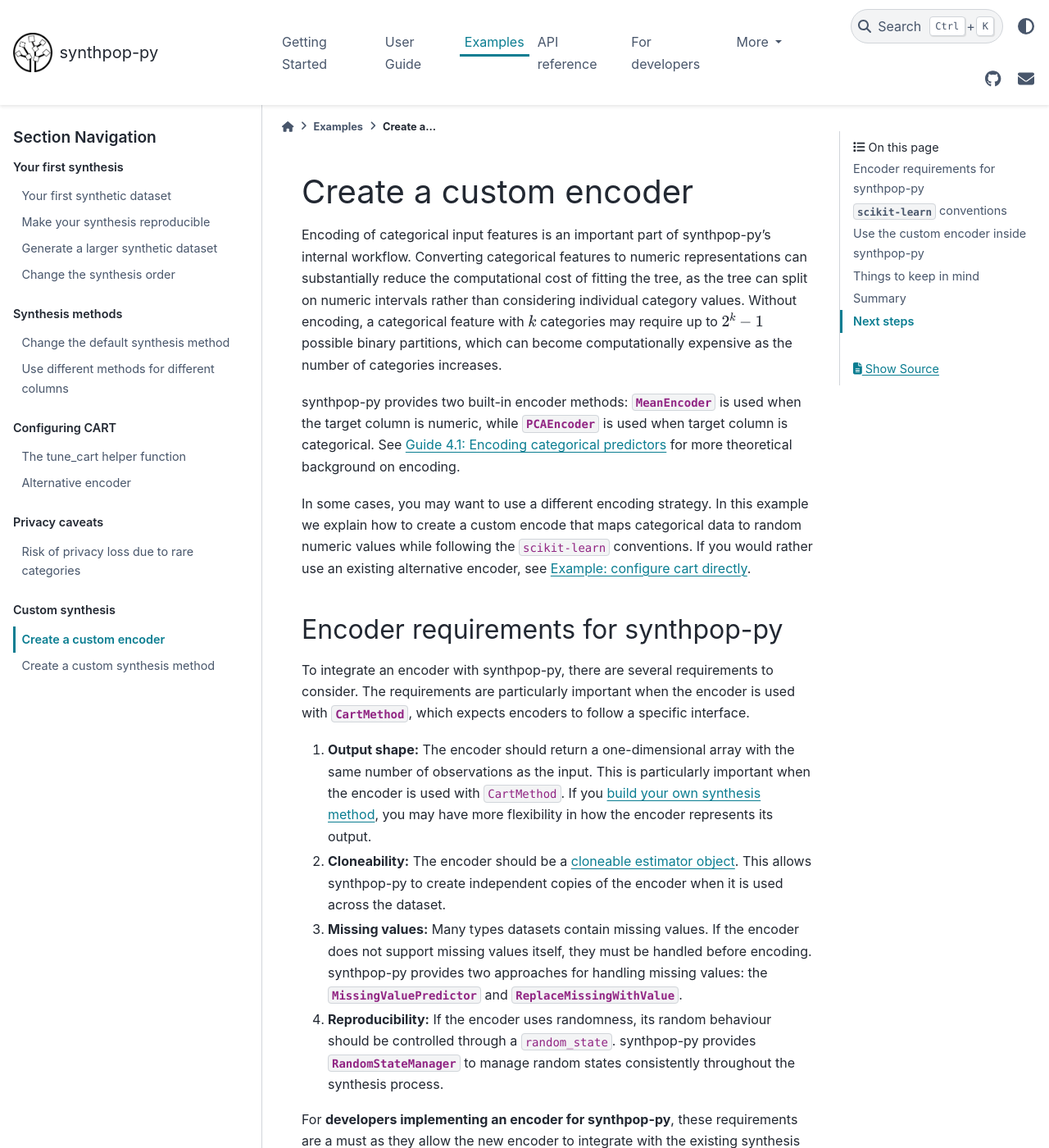
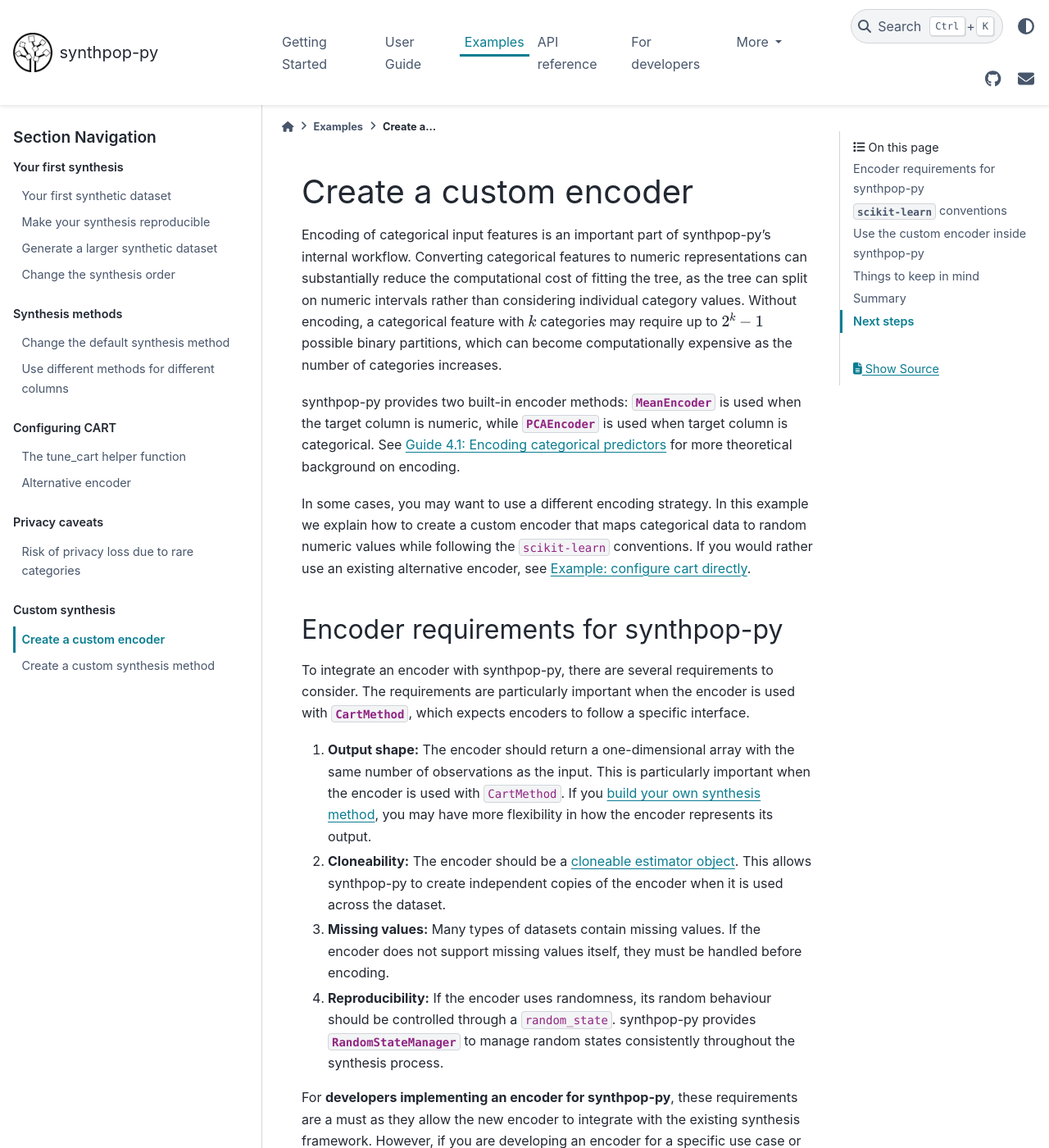
Before and after one commit to duonl/synthpop-py, a Sphinx documentation site: the page built from docs/source/examples/custom_encoder.md, in a window 1280 px wide and 1400 px high. Shown: the whole window at 82% size. Built offline with Sphinx 7.4.7 and the PyData theme 0.15.4, drawn with Linux system fonts in a browser that asks for light colours; some of the changed text lies outside the part shown.

Commit message:
Apply suggestions from code review
Co-authored-by: KoomenErina <erina.koomen@duo.nl>

````diff
--- a/docs/source/examples/custom_encoder.md
+++ b/docs/source/examples/custom_encoder.md
@@ -4,13 +4,13 @@ Encoding of categorical input features is an important part of synthpop-py's int
 
 synthpop-py provides two built-in encoder methods: {class}`~synthpop.data_processing.encoders.MeanEncoder` is used when the target column is numeric, while {class}`~synthpop.data_processing.encoders.PCAEncoder` is used when target column is categorical. See {ref}`Guide 4.1: Encoding categorical predictors <41-encoding-categorical-predictors>` for more theoretical background on encoding.
 
-In some cases, you may want to use a different encoding strategy. In this example we explain how to create a custom encode that maps categorical data to random numeric values while following the `scikit-learn` conventions. If you would rather use an existing alternative encoder, see [Example: configure cart directly](configure_cart_directly.md).
+In some cases, you may want to use a different encoding strategy. In this example we explain how to create a custom encoder that maps categorical data to random numeric values while following the `scikit-learn` conventions. If you would rather use an existing alternative encoder, see [Example: configure cart directly](configure_cart_directly.md).
 
 ## Encoder requirements for synthpop-py
 To integrate an encoder with synthpop-py, there are several requirements to consider. The requirements are particularly important when the encoder is used with {class}`~synthpop.methods.cart_synth.CartMethod`, which expects encoders to follow a specific interface.
 1. **Output shape:** The encoder should return a one-dimensional array with the same number of observations as the input. This is particularly important when the encoder is used with `CartMethod`. If you [build your own synthesis method](./custom_synth.md), you may have more flexibility in how the encoder represents its output.
 2. **Cloneability:** The encoder should be a [cloneable estimator object](https://scikit-learn.org/stable/modules/generated/sklearn.base.clone.html). This allows synthpop-py to create independent copies of the encoder when it is used across the dataset.
-3. **Missing values:** Many types datasets contain missing values. If the encoder does not support missing values itself, they must be handled before encoding. synthpop-py provides two approaches for handling missing values: the {class}`~synthpop.data_processing.missing_value_handling.MissingValuePredictor` and {class}`~synthpop.data_processing.missing_value_handling.ReplaceMissingWithValue`.
+3. **Missing values:** Many types of datasets contain missing values. If the encoder does not support missing values itself, they must be handled before encoding.
 4. **Reproducibility:** If the encoder uses randomness, its random behaviour should be controlled through a `random_state`. synthpop-py provides {class}`~synthpop.reproducibility.RandomStateManager` to manage random states consistently throughout the synthesis process.
 
 For **developers implementing an encoder for synthpop-py**, these requirements are a must as they allow the new encoder to integrate with the existing synthesis framework. However, if you are developing an encoder for a specific use case or your own synthesis method, you may not need to implement all of these features. In this example, we implement all four requirements.
@@ -141,7 +141,7 @@ print(encoder.mapping_)
 
 ### TransformerMixin
 
-The `fit` method learns the mapping from categorical values to numeric values, bu the encoder also needs a way to apply that learning mapping to data. Luckily, `scikit-learn` also provides a {class}`sklearn.base.TransformerMixin` for this purpose. By inheriting from `TransformerMixin`, our encoder follows the standard transformer interface and can implement a `transform` method that applies the mapping learned during `fit`.
+The `fit` method learns the mapping from categorical values to numeric values, but the encoder also needs a way to apply that learned mapping to data.
 
 Our encoder can therefore be extended as follows:
 
@@ -262,7 +262,7 @@ class CustomEncoder(TransformerMixin, BaseEstimator):
 With these tags in place, the encoder provides `scikit-learn` with the information it needs to understand the type of input it accepts.
 
 ## Use the custom encoder inside synthpop-py
-The custom encoder is now ready to be used in the synthpop-py environment. We can supply it to the CART components in the same way as the built-in encoders. Because both the classifier and regressor can use categorical predictors, we configure each component with an instance of our `CustomEncoder`:
+The custom encoder is now ready to be used with synthpop-py. We can supply it to the CART components in the same way as the built-in encoders. Because both the classifier and regressor can use categorical predictors, we configure each component with an instance of our `CustomEncoder`:
 
 ```python
 from synthpop import Synthesiser
````
